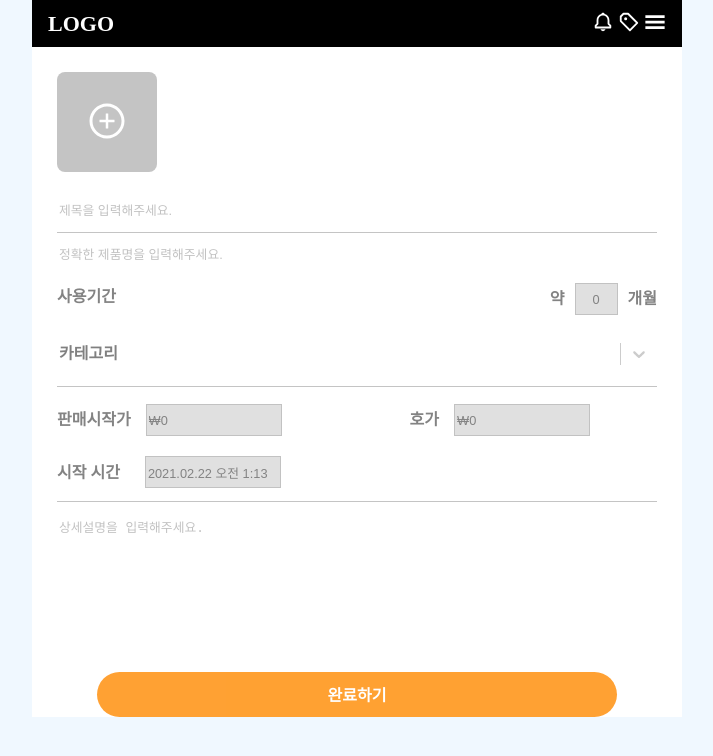
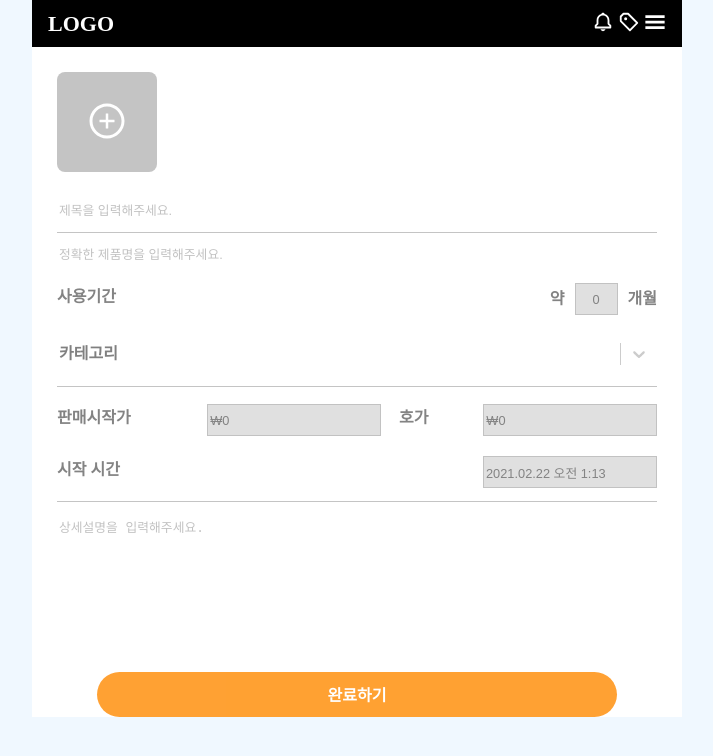
Before and after one commit to purplecode-team/purplecode-team3-client, a React (Create React App) app: page /uploadProduct in a window 1280 px wide. Shown: the top 756 px of the page, without its empty margins (283-996 px from the left). Built offline with nearby package versions, Linux system fonts and the light colour scheme.

Commit message:
style: startPrice, bidPrice, startDate /chore: react-select, datepicker, number-format

```diff
--- a/package.json
+++ b/package.json
@@ -15,11 +15,14 @@
     "moment": "^2.29.1",
     "query-string": "^6.14.1",
     "react": "^17.0.1",
+    "react-datepicker": "^3.6.0",
     "react-dom": "^17.0.1",
     "react-icons": "^4.2.0",
+    "react-number-format": "^4.5.1",
     "react-redux": "^7.2.2",
     "react-router-dom": "^5.2.0",
     "react-scripts": "4.0.2",
+    "react-select": "^4.3.0",
     "redux": "^4.0.5",
     "styled-components": "^5.2.1",
     "typescript": "^4.1.5",
@@ -55,8 +58,10 @@
     "@types/jest": "^26.0.20",
     "@types/node": "^12.20.4",
     "@types/react": "^17.0.2",
+    "@types/react-datepicker": "^3.1.8",
     "@types/react-dom": "^17.0.1",
     "@types/react-router-dom": "^5.1.7",
+    "@types/react-select": "^4.0.13",
     "@typescript-eslint/eslint-plugin": "^4.15.1",
     "eslint": "^7.20.0",
     "eslint-config-airbnb-typescript": "^12.3.1",
--- a/src/components/product/UploadProduct/BidPrice.tsx
+++ b/src/components/product/UploadProduct/BidPrice.tsx
@@ -9,7 +9,7 @@ interface BidPriceProps {
 
 function BidPrice({ bidPrice, onChangeBidPrice }: BidPriceProps) {
   return (
-    <div>
+    <S.BidPriceContainer>
       <S.Label>호가</S.Label>
       <NumberFormat
         thousandSeparator
@@ -19,14 +19,14 @@ function BidPrice({ bidPrice, onChangeBidPrice }: BidPriceProps) {
         style={{
           border: "1px solid #C2C2C2",
           backgroundColor: "rgba(194, 194, 194, 0.5)",
-          width: "130px",
+          width: "65%",
           height: "28px",
           outline: "none",
           color: "#838383",
           fontSize: "0.8rem",
         }}
       />
-    </div>
+    </S.BidPriceContainer>
   );
 }
 
--- a/src/components/product/UploadProduct/StartDate.tsx
+++ b/src/components/product/UploadProduct/StartDate.tsx
@@ -13,7 +13,8 @@ interface Props extends Omit<ReactDatePickerProps, "onChange"> {
 function StartDate({ onChangeStartDate, startDate }: Props) {
   return (
     <S.StartDateContainer>
-      <S.Label style={{ marginRight: "10px" }}>시작 시간</S.Label>
+      <S.Label>시작 시간</S.Label>
+      <div>
         <S.StyledDatePicker
           showTimeSelect
           timeFormat="HH:mm"
@@ -25,7 +26,9 @@ function StartDate({ onChangeStartDate, startDate }: Props) {
           selected={startDate}
           onChange={(date) => onChangeStartDate(date)}
           locale={ko}
+          popperPlacement="top-end"
         />
+      </div>
     </S.StartDateContainer>
   );
 }
--- a/src/components/product/UploadProduct/StartPrice.tsx
+++ b/src/components/product/UploadProduct/StartPrice.tsx
@@ -9,8 +9,8 @@ interface StartPriceProps {
 
 function StartPrice({ startPrice, onChangeStartPrice }: StartPriceProps) {
   return (
-    <div>
-      <S.Label>판매시작가</S.Label>
+    <S.StartPriceContainer>
+      <S.StartPriceLabel>판매시작가</S.StartPriceLabel>
       <NumberFormat
         id="startPrice"
         thousandSeparator
@@ -20,15 +20,14 @@ function StartPrice({ startPrice, onChangeStartPrice }: StartPriceProps) {
         style={{
           border: "1px solid #C2C2C2",
           backgroundColor: "rgba(194, 194, 194, 0.5)",
-          width: "130px",
+          width: "51.8%",
           height: "28px",
           outline: "none",
           color: "#838383",
           fontSize: "0.8rem",
-          marginRight: "10vw",
         }}
       />
-    </div>
+    </S.StartPriceContainer>
   );
 }
 
--- a/src/components/product/UploadProduct/style.ts
+++ b/src/components/product/UploadProduct/style.ts
@@ -10,9 +10,16 @@ export const Label = styled.label`
   font-size: 1rem;
   color: #838383;
   line-height: 28px;
-  padding-right: 15px;
 `;
-
+export const StartPriceLabel = styled.label`
+  font-size: 1rem;
+  font-weight: bold;
+  color: #838383;
+  line-height: 28px;
+  @media (max-width: 376px) {
+    font-size: 0.8rem;
+  }
+`;
 export const Input = styled.input`
   border: none;
   :: placeholder {
@@ -61,8 +68,8 @@ export const PeriodNumberInput = styled.input`
 export const PriceContainer = styled.div`
   display: flex;
   margin: 17px 0 20px 0;
+  justify-content: space-between;
 `;
-export const StartDateContainer = styled.div``;
 export const TextArea = styled.textarea`
   resize: none;
   width: 100%;
@@ -102,5 +109,19 @@ export const StyledDatePicker = styled(DatePicker)`
   color: #838383;
   font-size: 0.8rem;
   height: 28px;
-  width: 130px;
+  width: 168px;
 `;
+export const StartPriceContainer = styled.div`
+  display: flex;
+  justify-content: space-between;
+  width: 54%;
+`;
+export const BidPriceContainer = styled.div`
+  display: flex;
+  justify-content: space-between;
+  width: 43%;
+`;
+export const StartDateContainer = styled.div`
+  display: flex;
+  justify-content: space-between;
+`;
```
Also changed, not shown: 1 other file (tests, documents, lock files or other folders). Lines whose indentation alone changed are shown as unchanged.
